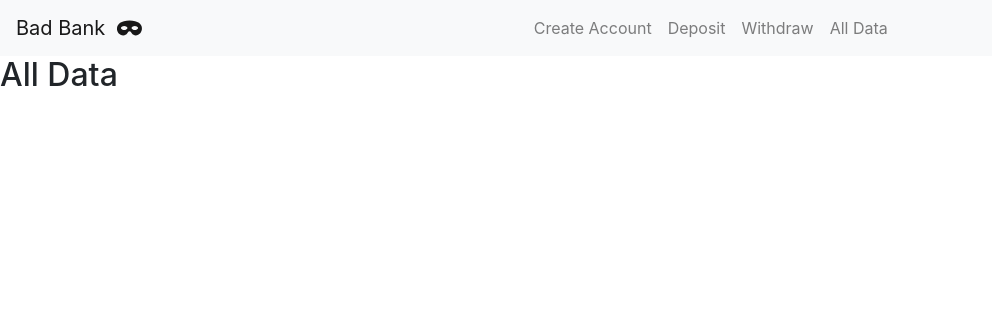
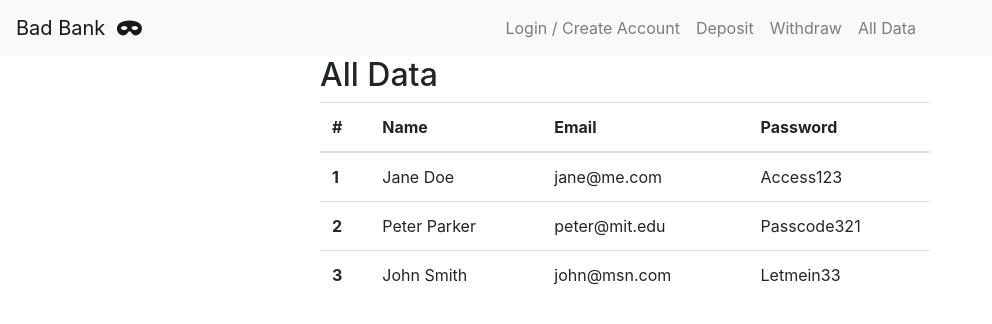
Before and after one commit to benjamingro/bad-bank, a React (Create React App) app: page /alldata in a window 1280 px wide. Shown: the top 324 px of the page, without its empty margins (0-992 px from the left). Built offline with nearby package versions, Linux system fonts and the light colour scheme.

Commit message:
before switching to formik

```diff
--- a/package.json
+++ b/package.json
@@ -10,12 +10,14 @@
     "@testing-library/react": "^11.2.7",
     "@testing-library/user-event": "^12.8.3",
     "bootstrap": "^4.6.0",
+    "formik": "^2.2.9",
     "react": "^17.0.2",
     "react-bootstrap": "^1.6.1",
     "react-dom": "^17.0.2",
     "react-router-dom": "^5.2.0",
     "react-scripts": "4.0.3",
-    "web-vitals": "^1.1.2"
+    "web-vitals": "^1.1.2",
+    "yup": "^0.32.9"
   },
   "scripts": {
     "start": "react-scripts start",
--- a/src/App.js
+++ b/src/App.js
@@ -1,7 +1,8 @@
 import logo from './logo.svg';
 import './App.css';
+import React from 'react';
 
-import BadBankApp from './components/BadBankApp.js';
+
 import BadBankNavbar from './components/BadBankNavbar.js';
 import Home from './components/Home.js';
 import CreateAccount from './components/CreateAccount.js';
@@ -18,6 +19,36 @@ import {
 } from "react-router-dom";
 
 function App() {
+  const [accountList,setAccountList] = React.useState(getInitialAccounts());
+  // const [userLoggedIn,setUserLoggedIn] = React.useState(false);
+  const [userAccountId,setUserAccountId] = React.useState(false);
+  const validateLogin = (email,password) =>{
+    const account = accountList.find(account=>{
+      return account.email === email && account.password ===password;
+    }) ? true : false;
+
+    // return true;
+  }
+
+
+  function getInitialAccounts() {
+    return (
+      [
+        { name: "Jane Doe", email: "jane@me.com", password: "Access123", accountId:"0" },
+        { name: "Peter Parker", email: "peter@mit.edu", password: "Passcode321", accountId:"1" },
+        { name: "John Smith", email: "john@msn.com", password: "Letmein33", accountId:"2" }
+      ]
+    );
+
+
+    // return (
+    //   [{ account: { name: "Jane Doe", email: "jane@me.com", password: "Access123" } },
+    //   { account: { name: "Peter Parker", email: "peter@mit.edu", password: "Passcode321" } },
+    //   { account: { name: "John Smith", email: "john@msn.com", password: "Letmein33" } },
+
+    //   ]
+    // );
+  }
   return (
     <>
       <Router>
@@ -27,7 +58,7 @@ function App() {
             <Home />
           </Route>
           <Route exact path="/createaccount">
-              <CreateAccount />
+            <CreateAccount validateLogin={validateLogin}/>
           </Route>
           <Route exact path="/deposit">
             <Deposit />
@@ -36,7 +67,7 @@ function App() {
             <Withdraw />
           </Route>
           <Route exact path="/alldata">
-              <AllData />
+            <AllData accountList={accountList} />
           </Route>
         </Switch>
       </Router>
--- a/src/components/AllData.js
+++ b/src/components/AllData.js
@@ -1,9 +1,28 @@
 import React from 'react';
 
-function AllData(){
-    return(
+import AllDataTable from './AllDataTable.js'
+
+
+function AllData({ accountList }) {
+
+    return (
         <>
-            <h2>All Data</h2>
+            {/* <h2>All Data</h2> */}
+            <div className="row w-100">
+                <div className="col-lg-3"></div>
+                <div className="col-lg-6">
+                    <h2>All Data</h2>
+                </div>
+                <div className="col-lg-3"></div>
+            </div>
+            <div className="row w-100">
+                <div className="col-lg-3"></div>
+                <div className="col-lg-6">
+                    <AllDataTable accountList={accountList} />
+                    {/* {accountList.length} */}
+                </div>
+                <div className="col-lg-3"></div>
+            </div>
         </>
     )
 }
--- /dev/null
+++ b/src/components/AllDataTable.js
@@ -0,0 +1,55 @@
+import React from 'react';
+
+function AllDataTable({ accountList }) {
+
+    return (
+        <>
+            <table className="table">
+                <thead>
+                    <tr>
+                        <th scope="col">#</th>
+                        <th scope="col">Name</th>
+                        <th scope="col">Email</th>
+                        <th scope="col">Password</th>
+                    </tr>
+                </thead>
+                <tbody>
+                    {
+                        accountList.map((account, index) => {
+                            return (
+                                <tr key={index}>
+                                    <th scope="row">{index + 1}</th>
+                                    <td>{account.name}</td>
+                                    <td>{account.email}</td>
+                                    <td>{account.password}</td>
+                                </tr>
+                            )
+                        })
+                    }
+                </tbody>
+                {/* <tbody>
+                    <tr>
+                        <th scope="row">1</th>
+                        <td>Mark</td>
+                        <td>Otto</td>
+                        <td>@mdo</td>
+                    </tr>
+                    <tr>
+                        <th scope="row">2</th>
+                        <td>Jacob</td>
+                        <td>Thornton</td>
+                        <td>@fat</td>
+                    </tr>
+                    <tr>
+                        <th scope="row">3</th>
+                        <td>Larry</td>
+                        <td>the Bird</td>
+                        <td>@twitter</td>
+                    </tr>
+                </tbody> */}
+            </table>
+        </>
+    )
+}
+
+export default AllDataTable
--- a/src/components/BadBankApp.js
+++ /dev/null
@@ -1,22 +0,0 @@
-import React from 'react';
-
-function BadBankApp(){
-    const accountList = React.useState(getInitialAccounts());
-    function getInitialAccounts()
-    {
-        return(
-            [{account:{name:"Jane Doe",email:"jane@me.com",password:"Access123"}},
-            {account:{name:"Peter Parker",email:"peter@mit.edu",password:"Passcode321"}},
-            {account:{name:"John Smith",email:"john@msn.com",password:"Letmein33"}},
-
-        ]
-        );
-    }
-    return(
-        <>
-
-        </>
-    )
-}
-
-export default BadBankApp
--- a/src/components/BadBankNavbar.js
+++ b/src/components/BadBankNavbar.js
@@ -43,7 +43,7 @@ class BadBankNavbar extends React.Component {
                     <Navbar.Collapse id="basic-navbar-nav">
                         {/* ml-auto  */}
                         <Nav className="mr-auto ml-auto">
-                            <Nav.Link as={Link} to="/createaccount" id="createaccount" >Create Account</Nav.Link>
+                            <Nav.Link as={Link} to="/createaccount" id="createaccount" >Login / Create Account</Nav.Link>
                             <Nav.Link as={Link} to="/deposit" id="deposit" >Deposit</Nav.Link>
                             <Nav.Link as={Link} to="/withdraw" id="withdraw" >Withdraw</Nav.Link>
                             <Nav.Link as={Link} to="/alldata" id="alldata" >All Data</Nav.Link>
--- a/src/components/CreateAccount.js
+++ b/src/components/CreateAccount.js
@@ -1,9 +1,19 @@
 import React from 'react';
+import Login from './Login.js'
 
-function CreateAccount(){
+
+function CreateAccount({validateLogin}){
     return(
         <>
-            <h2>Create Account</h2>
+            {/* <h2>Create Account</h2> */}
+            <div className="row w-100">
+                <div className="col-lg-3"></div>
+                <div className="col-lg-6">
+                    <Login validateLogin={validateLogin}/>
+                </div>
+                <div className="col-lg-3"></div>
+
+            </div>
         </>
     )
 }
--- /dev/null
+++ b/src/components/Login.js
@@ -0,0 +1,83 @@
+import React from 'react';
+
+// import Form from 'react-bootstrap/Form';
+import InputGroup from 'react-bootstrap/InputGroup';
+import Col from 'react-bootstrap/Col';
+import Button from 'react-bootstrap/Button';
+
+
+
+import { Formik, Form, Field } from 'formik';
+import * as yup from 'yup';
+
+const schema = yup.object().shape({
+    email: yup.string().required(),
+    // password: yup.string().required(),
+});
+
+function Login({validateLogin}) {
+    // const handleSubmit = () =>{
+    //     alert('handleSubmit');
+    // }
+    return (
+        <>
+            <div className="card">
+                <div className="card-header">
+                    Login
+                </div>
+                <div className="card-body">
+                    <Formik
+                        validationSchema={schema}
+                        onSubmit={console.log}
+                        initialValues={{
+                            email: '',
+                            password: ''
+                        }}
+                    >
+                        {({
+                            handleSubmit,
+                            // handleChange,
+                            // handleBlur,
+                            // values,
+                            touched,
+                            // isValid,
+                            errors,
+                        }) => (
+                            <Form noValidate onSubmit={handleSubmit}>
+
+                                <Form.Group controlId="formBasicEmail">
+                                    <Form.Label>Email address</Form.Label>
+                                    {/* <Form.Control type="email" name="email" placeholder="Enter email" /> */}
+                                    <Field type="email" name="email" placeholder="Enter email" />
+
+                                </Form.Group>
+                                <div className="row w-100 mb-2">
+                                    {errors.email && touched.email ? (
+
+                                        <div className="col text-danger ">{errors.email}</div>
+
+                                    ) : <div className="col">&nbsp;</div>}
+                                </div>
+                                <Form.Group controlId="formBasicPassword">
+                                    <Form.Label>Password</Form.Label>
+                                    <Form.Control type="password" name="password" placeholder="Password" />
+                                </Form.Group>
+                                <div className="row w-100 mb-2">
+                                    {errors.password && touched.password ? (
+
+                                        <div className="col text-danger ">{errors.password}</div>
+
+                                    ) : <div className="col">&nbsp;</div>}
+                                </div>
+
+                                <Button type="submit">Submit form</Button>
+                            </Form>
+                        )}
+                    </Formik>
+                </div>
+            </div>
+        </>
+    )
+}
+
+export default Login
```
Also changed, not shown: 1 other file (tests, documents, lock files or other folders). Lines whose indentation alone changed are shown as unchanged.
